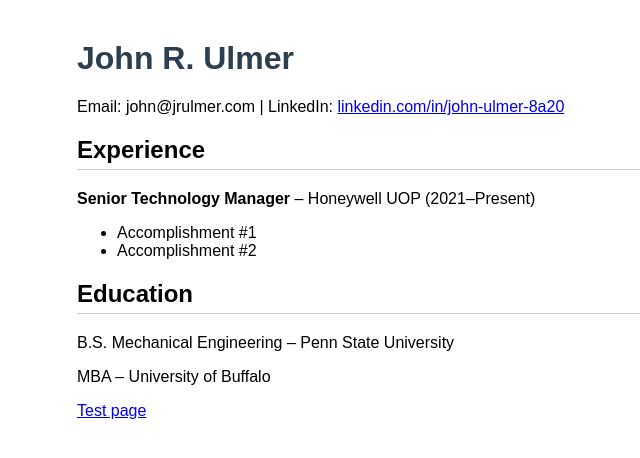
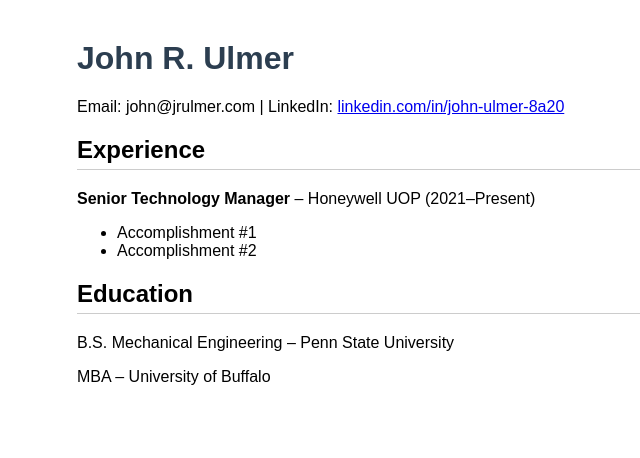
Before and after one commit to jrulmer100/jrulmer100.github.io, a plain HTML site: page index.html in a window 1280 px wide. Shown: the full height of the page, 213-853 px from the left. Drawn offline with Linux system fonts and the light colour scheme.

Commit message:
Update index.html

```diff
--- a/index.html
+++ b/index.html
@@ -24,6 +24,6 @@
   <p>B.S. Mechanical Engineering – Penn State University</p>
   <p>MBA – University of Buffalo</p>
 
-  <a href="./jrulmer-dot-com/index.html">Test page</a>
+  <a href="./jrulmer-dot-com/index.html" Test page</a>
 </body>
 </html>
```
